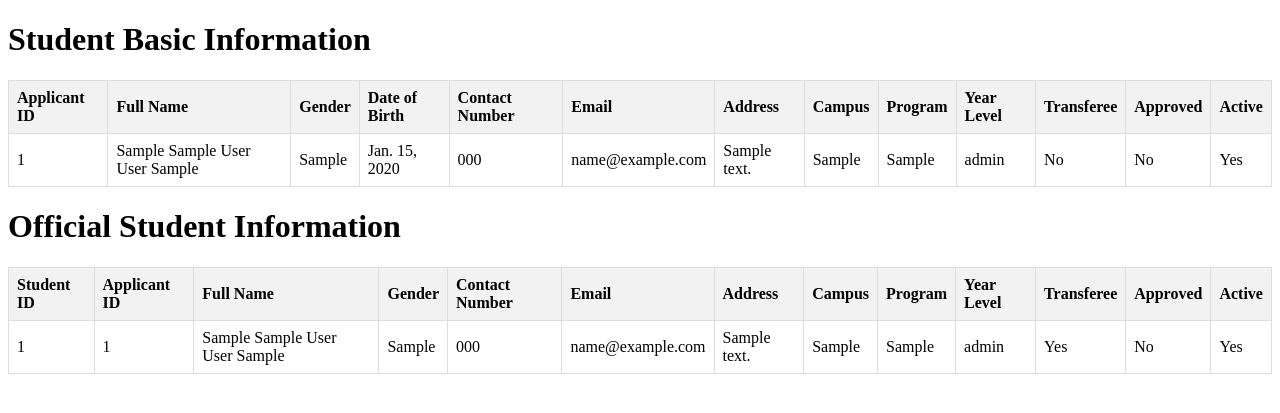
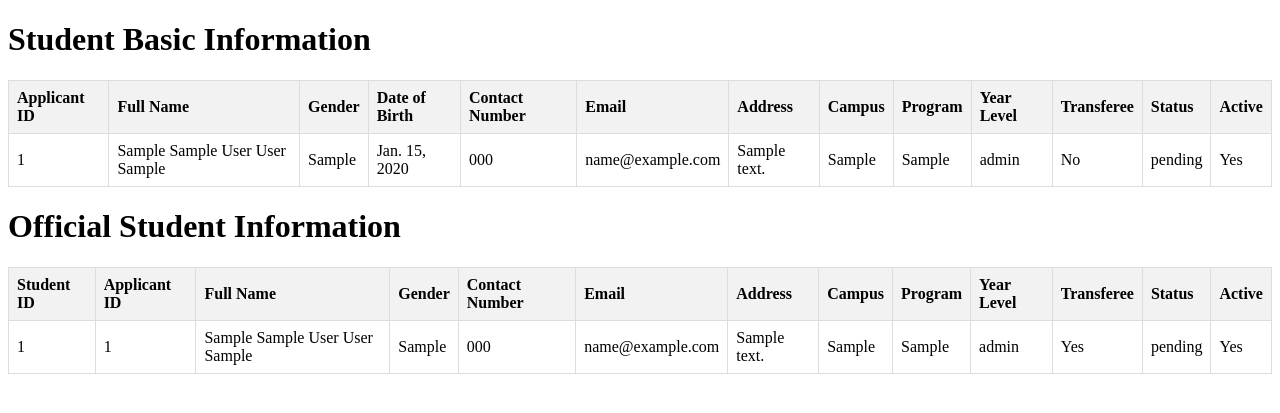
Before and after one commit to npcnon/sis_DangoDbApi, a Django app: page / in a window 1280 px wide. Shown: the top 413 px of the page. Run offline with Django 5.2, Linux system fonts and the light colour scheme; tables that the repository leaves empty hold one stand-in row (values such as "Sample post").

Commit message:
fixed template

```diff
--- a/DangoDBApp/templates/DangoDBApp/student_data.html
+++ b/DangoDBApp/templates/DangoDBApp/student_data.html
@@ -223,7 +223,7 @@
             <th>Program</th>
             <th>Year Level</th>
             <th>Transferee</th>
-            <th>Approved</th>
+            <th>Status</th>
             <th>Active</th>
         </tr>
         {% for basic_info in student_basic_info %}
@@ -244,7 +244,7 @@
             <td>{{ basic_info.program }}</td>
             <td>{{ basic_info.year_level }}</td>
             <td>{% if basic_info.is_transfee %}Yes{% else %}No{% endif %}</td>
-            <td>{% if basic_info.accepted %}Yes{% else %}No{% endif %}</td>
+            <td>{{ basic_info.status }}</td>
             <td>{% if basic_info.active %}Yes{% else %}No{% endif %}</td>
         </tr>
         {% endfor %}
@@ -269,7 +269,7 @@
                 <th>Program</th>
                 <th>Year Level</th>
                 <th>Transferee</th>
-                <th>Approved</th>
+                <th>Status</th>
                 <th>Active</th>
             </tr>
             {% for official in student_official %}
@@ -290,7 +290,7 @@
                 <td>{{ official.applicant_id.program }}</td>
                 <td>{{ official.applicant_id.year_level }}</td>
                 <td>{% if official.applicant_id.is_transferee %}Yes{% else %}No{% endif %}</td>
-                <td>{% if official.applicant_id.accepted %}Yes{% else %}No{% endif %}</td>
+                <td>{{ official.applicant_id.status }}</td>
                 <td>{% if official.active %}Yes{% else %}No{% endif %}</td>
             </tr>
             {% endfor %}
```
